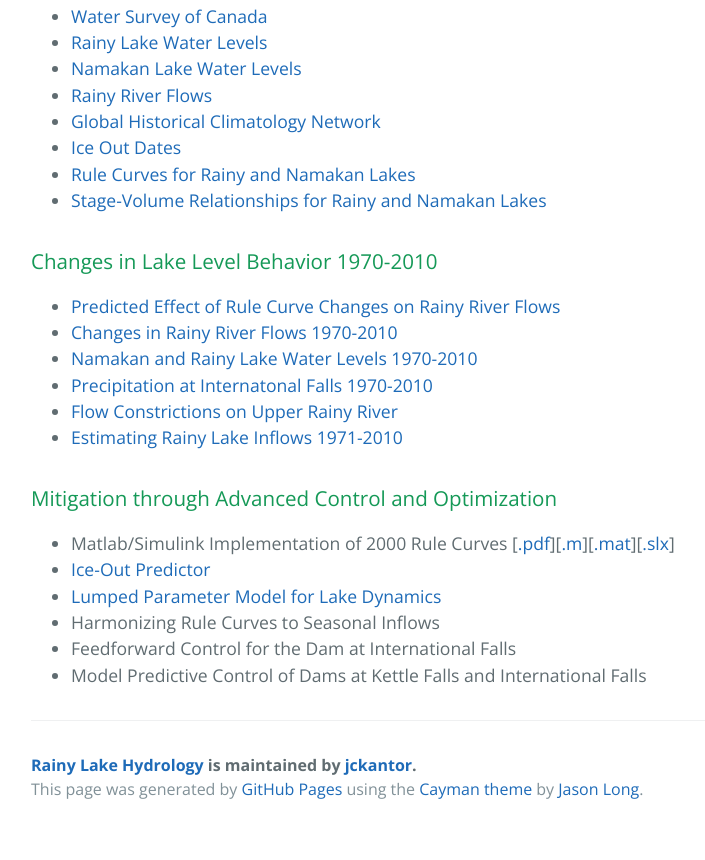
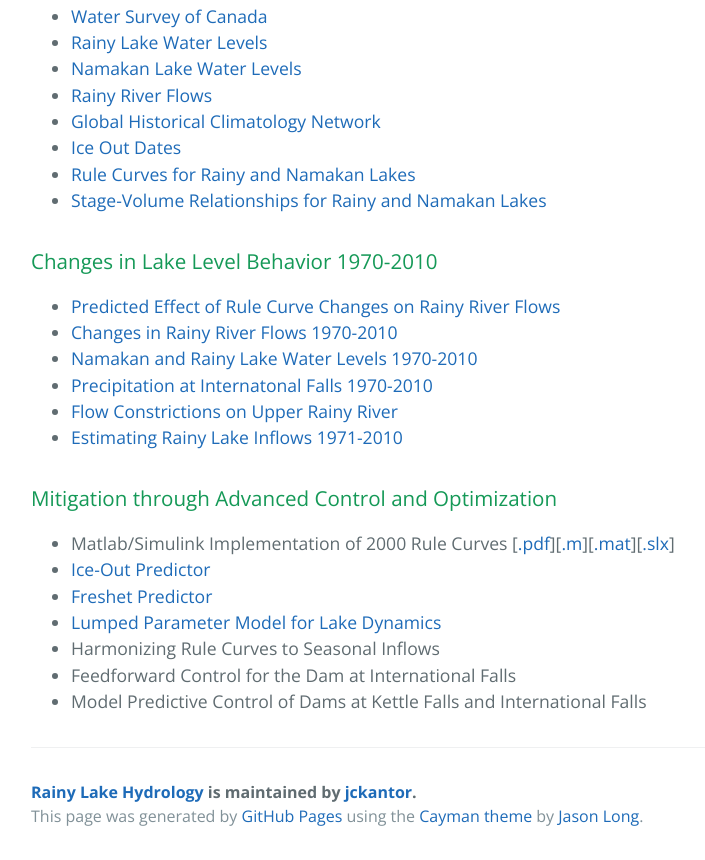
Before and after one commit to kmcgarry7/Rainy-Lake-Hydrology, a plain HTML site: page index.html in a window 1280 px wide. Shown: the part 742-1602 px from the top of the page, without its empty margins (193-898 px from the left). Before the commit the page ends 1575 px from the top, so only its background shows below. Drawn offline with nearby package versions, Linux system fonts and the light colour scheme.

```diff
--- a/index.html
+++ b/index.html
@@ -61,6 +61,7 @@
 <ul>
 <li>Matlab/Simulink Implementation of 2000 Rule Curves [<a href="http://jckantor.github.io/Rainy-Lake-Hydrology/pdf/Rainy_Lake_Simulation_Model.pdf">.pdf</a>][<a href="https://github.com/jckantor/Rainy-Lake-Hydrology/blob/master/Rainy_Lake_Simulation_Model_Script.m">.m</a>][<a href="http://jckantor.github.io/Rainy-Lake-Hydrology/pdf/Rainy">.mat</a>][<a href="https://github.com/jckantor/Rainy-Lake-Hydrology/blob/master/Rainy_Lake_Simulation_Model.slx">.slx</a>]</li>
 <li><a href="http://nbviewer.ipython.org/github/jckantor/Rainy-Lake-Hydrology/blob/master/Ice_Out_Predictor_for_Rainy_Lake.ipynb">Ice-Out Predictor</a></li>
+<li><a href="http://nbviewer.ipython.org/github/jckantor/Rainy-Lake-Hydrology/blob/master/Freshet_Predictor_for_Rainy_Lake.ipynb">Freshet Predictor</a></li>
 <li> <a href="http://nbviewer.ipython.org/github/jckantor/Rainy-Lake-Hydrology/blob/master/Lumped_Parameter_Model_for_Lake_Dynamics.ipynb">Lumped Parameter Model for Lake Dynamics</a>
 </li>
 <li>Harmonizing Rule Curves to Seasonal Inflows</li>
```
Also changed, not shown: params.json (+1 -1 lines).
